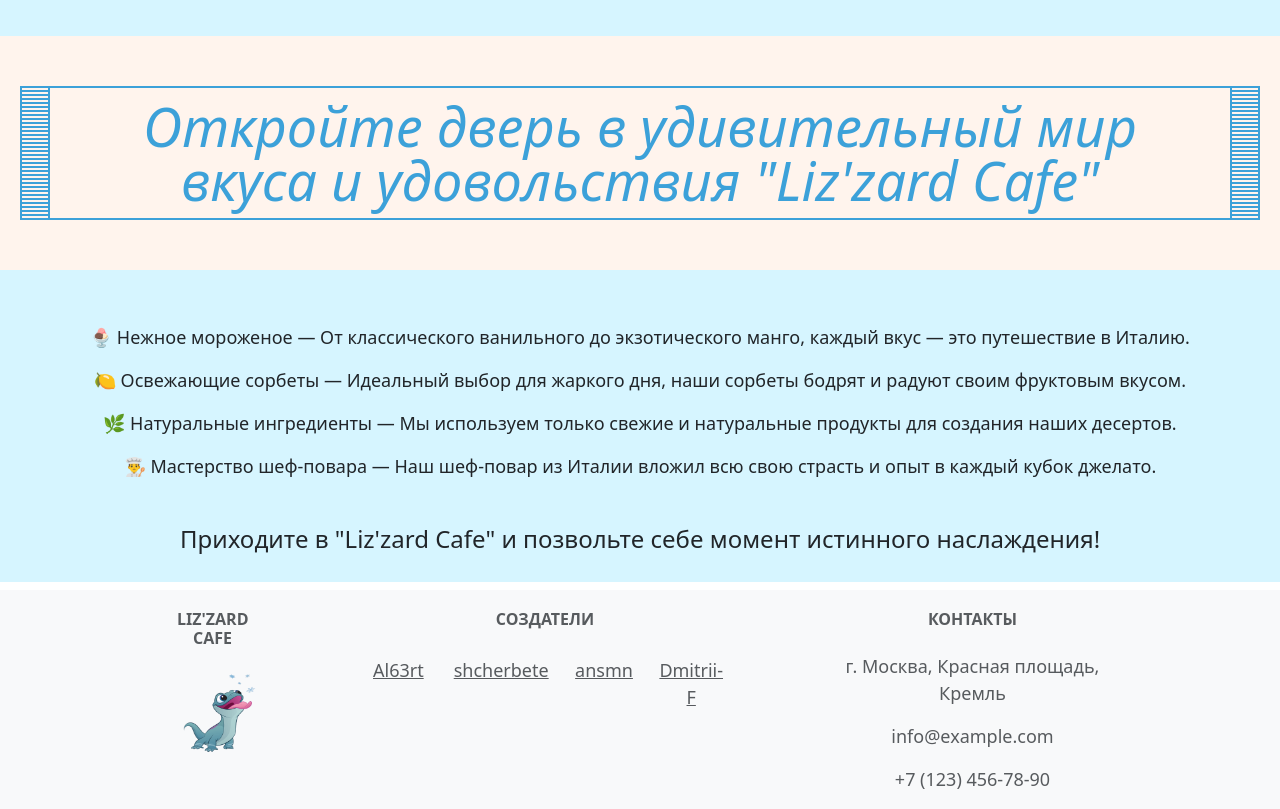
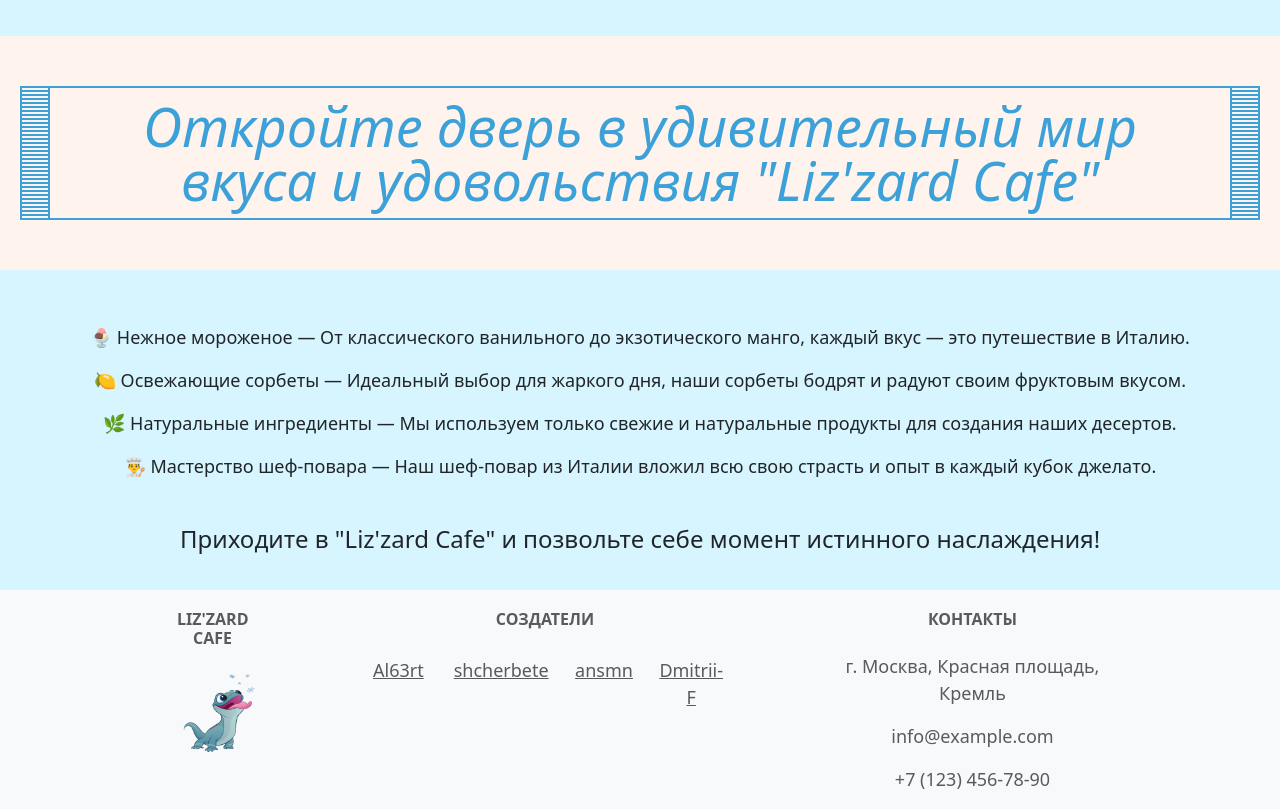
Before and after one commit to Dmitrii-F/icecream_bar, a Django app: page / in a window 1280 px wide. Shown: the part 697-1506 px from the top of the page. Run offline with Django 5.2, Linux system fonts and the light colour scheme.

Commit message:
Убраны неиспользованные картинки. Убрана белая полоска на главной странице.

```diff
--- a/icecream/icecream_bar/templates/icecream_bar/index.html
+++ b/icecream/icecream_bar/templates/icecream_bar/index.html
@@ -2,7 +2,7 @@
 
 {% block content %}
     <!-- фон кафе -->
-    <div class="text-center">
+    <div class="d-flex flex-column text-center">
         <div class="bg"></div>
         <div class="color-index">
             <h4>
```
Also changed, not shown: icecream/db.sqlite3, icecream/icecream_bar/static/image/back_icecream.jpg (deleted), icecream/icecream_bar/static/image/background.jpg (deleted).
